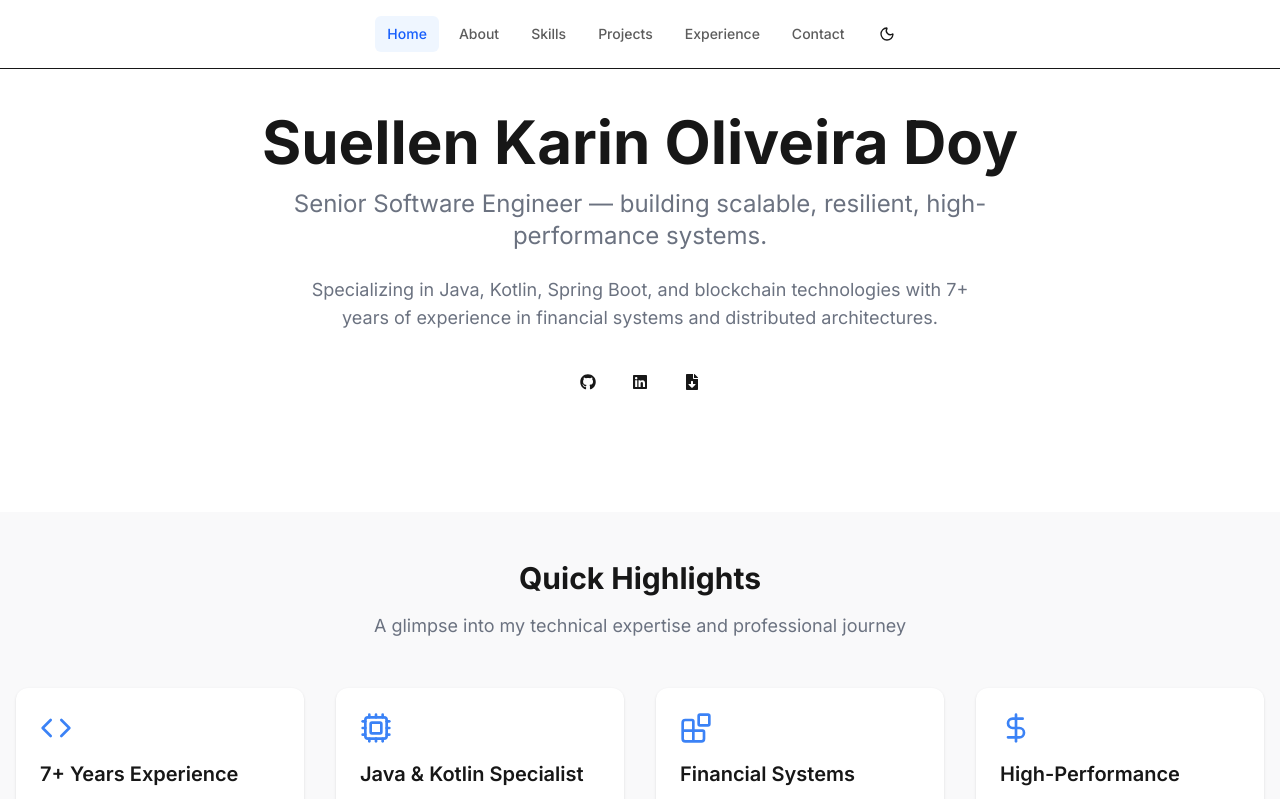
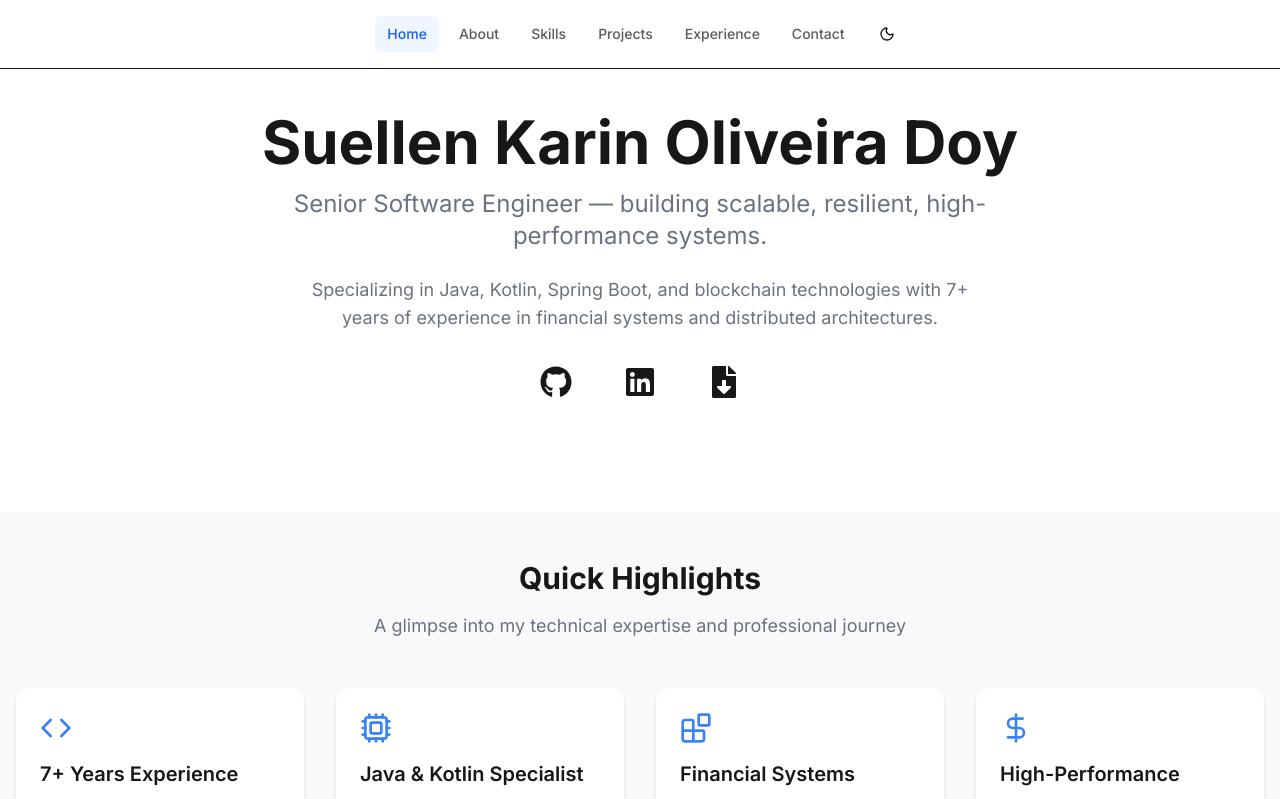
Before and after one commit to karindoy/portfolio-app, a Next.js app: page / in a window 1280 px wide. Shown: the top 799 px of the page. Built offline with nearby package versions, Linux system fonts and the light colour scheme.

Commit message:
feat: update contact section action text and enhance button styles in hero section

```diff
--- a/components/contact-section.tsx
+++ b/components/contact-section.tsx
@@ -18,7 +18,7 @@ const ContactSection = () => {
       title: "Email",
       value: "doykarin@gmail.com",
       description: "Send me a direct message",
-      action: "Open Email",
+      action: "Send Email",
       link: "mailto:doykarin@gmail.com",
     },
     {
@@ -98,14 +98,6 @@ const ContactSection = () => {
                 say hi, I&apos;ll try my best to get back to you!
               </CardDescription>
             </CardHeader>
-            <CardContent>
-              <Button size="lg" asChild>
-                <Link href="mailto:doykarin@gmail.com">
-                  <Mail className="mr-2 h-4 w-4" />
-                  Send Email
-                </Link>
-              </Button>
-            </CardContent>
           </Card>
         </AnimatedSection>
       </div>
--- a/components/hero.tsx
+++ b/components/hero.tsx
@@ -21,13 +21,19 @@ const Hero = () => {
             technologies with 7+ years of experience in financial systems and
             distributed architectures.
           </p>
-          <div className="flex justify-center space-x-4">
+          <div className="flex justify-center space-x-12">
             <a
               href="https://github.com/karindoy"
               target="_blank"
               rel="noopener noreferrer"
             >
-              <Button variant="ghost" size="icon" aria-label="GitHub">
+              <Button
+                variant="ghost"
+                size="icon"
+                aria-label="GitHub"
+                className="transform"
+                style={{ transform: "scale(2)", transformOrigin: "center" }}
+              >
                 <FaGithub className="h-5 w-5" />
               </Button>
             </a>
@@ -36,11 +42,23 @@ const Hero = () => {
               target="_blank"
               rel="noopener noreferrer"
             >
-              <Button variant="ghost" size="icon" aria-label="LinkedIn">
+              <Button
+                variant="ghost"
+                size="icon"
+                aria-label="LinkedIn"
+                className="transform"
+                style={{ transform: "scale(2)", transformOrigin: "center" }}
+              >
                 <FaLinkedin className="h-5 w-5" />
               </Button>
             </a>
-            <Button variant="ghost" size="icon" aria-label="Download Resume">
+            <Button
+              variant="ghost"
+              size="icon"
+              aria-label="Download Resume"
+              className="transform"
+              style={{ transform: "scale(2)", transformOrigin: "center" }}
+            >
               <FaFileDownload className="h-5 w-5" />
             </Button>
           </div>
```
